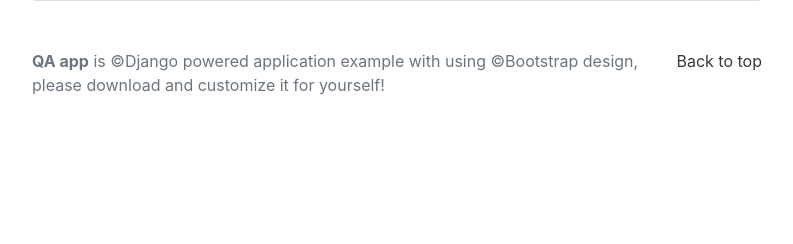
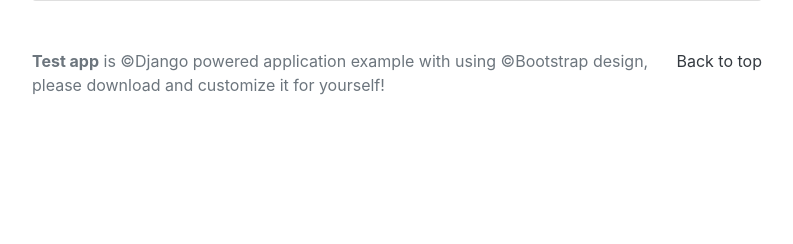
Before and after one commit to streamdp/test-vesa-app, a Django app: page / in a window 1280 px wide. Shown: the part 484-728 px from the top of the page, without its empty margins (243-1036 px from the left). Run offline with Django 3.2, Linux system fonts and the light colour scheme; some libraries are stand-ins or nearby versions.

Commit message:
small fix template

```diff
--- a/gs/templates/gs/base.html
+++ b/gs/templates/gs/base.html
@@ -22,7 +22,7 @@
             <div class="row justify-content-center">
                 <div class="col-lg-8 mt-5">
                     <p class="float-right"><a class="text-dark" href="#">Back to top</a></p>
-                    <p><b>QA app</b> is &copy;Django powered application example with using &copy;Bootstrap design, please download and customize it for yourself!</p>
+                    <p><b>Test app</b> is &copy;Django powered application example with using &copy;Bootstrap design, please download and customize it for yourself!</p>
                 </div>
             </div>
           </div>
```
